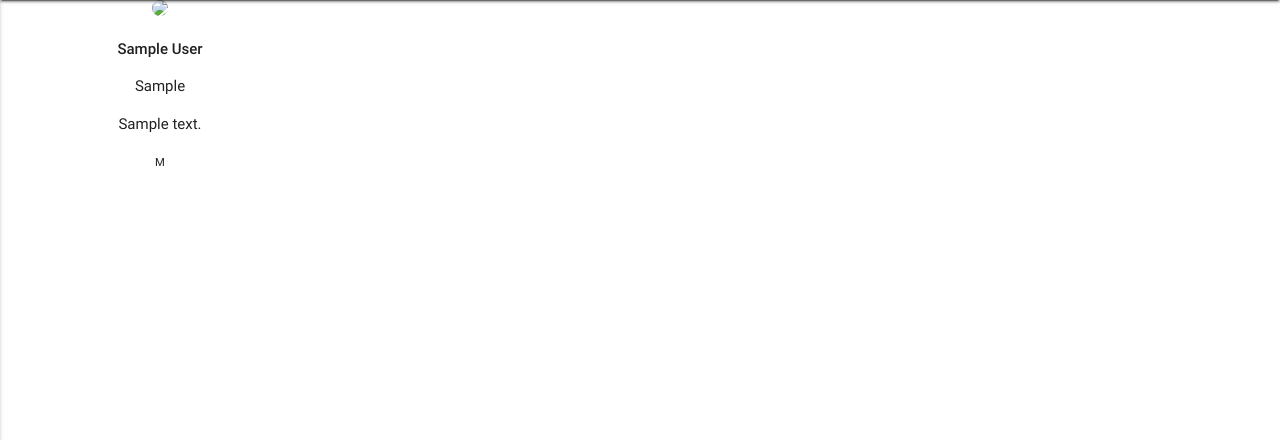
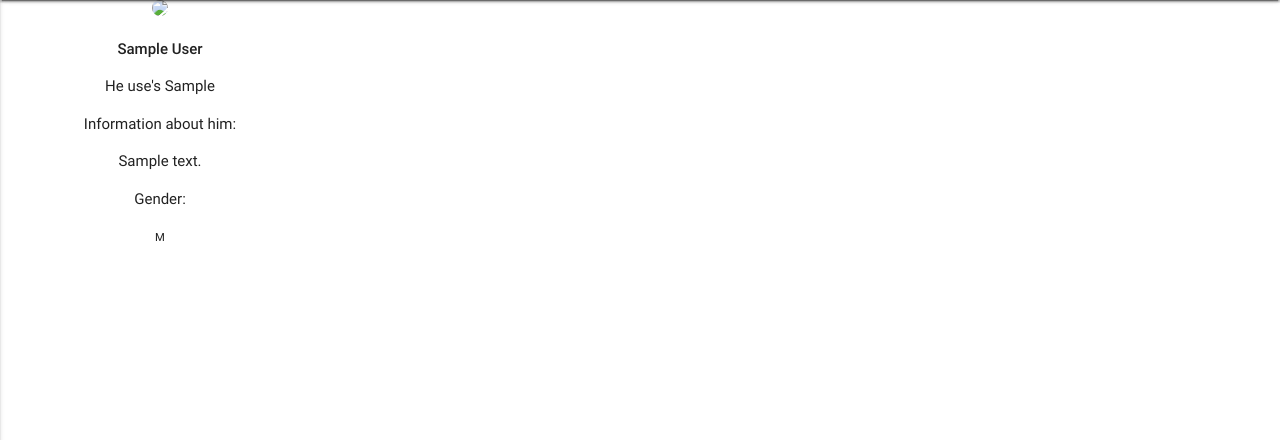
Before and after one commit to elpatiostudio/django_hello, a Django app: page /members in a window 1280 px wide. Shown: the part 64-504 px from the top of the page. Run offline with Django 3.2, Linux system fonts and the light colour scheme; tables that the repository leaves empty hold one stand-in row (values such as "Sample post"); some libraries are stand-ins or nearby versions.

Commit message:
fix members

```diff
--- a/django.prj/dlp/templates/base.html
+++ b/django.prj/dlp/templates/base.html
@@ -1,7 +1,7 @@
 <!DOCTYPE html>
 <html>
 	<head>
-		<title>{% block html_title %}Django Learning Path{% endblock html_title %}</title>
+		<title> {% block html_title %} Django Learning Path {% endblock html_title %}</title>
 
 		 <!-- Compiled and minified CSS -->
   <link rel="stylesheet" href="https://cdnjs.cloudflare.com/ajax/libs/materialize/0.100.0/css/materialize.min.css">
--- a/django.prj/dlp/templates/members.html
+++ b/django.prj/dlp/templates/members.html
@@ -9,11 +9,11 @@
 		 	<div class="col s3 center-align">
 			<img src="http://via.placeholder.com/200x200" class="circle">
 			<p><strong>{{ person.name }}</strong> </p>
-			<p> {{ person.instrument }}</p>
-			<p> {{ person.description }}</p>
-			<p> <small> {{ person.gender }} </small> </p>
+			<p> He use's {{ person.instrument }}</p>
+			Information about him: <p> {{ person.description }}</p>
+			Gender: <p> <small> {{ person.gender }} </small> </p>
 		</div>
 	{% endfor %}
 	</div>
 
-{% endblock content %}
+    {% endblock content %}
```
